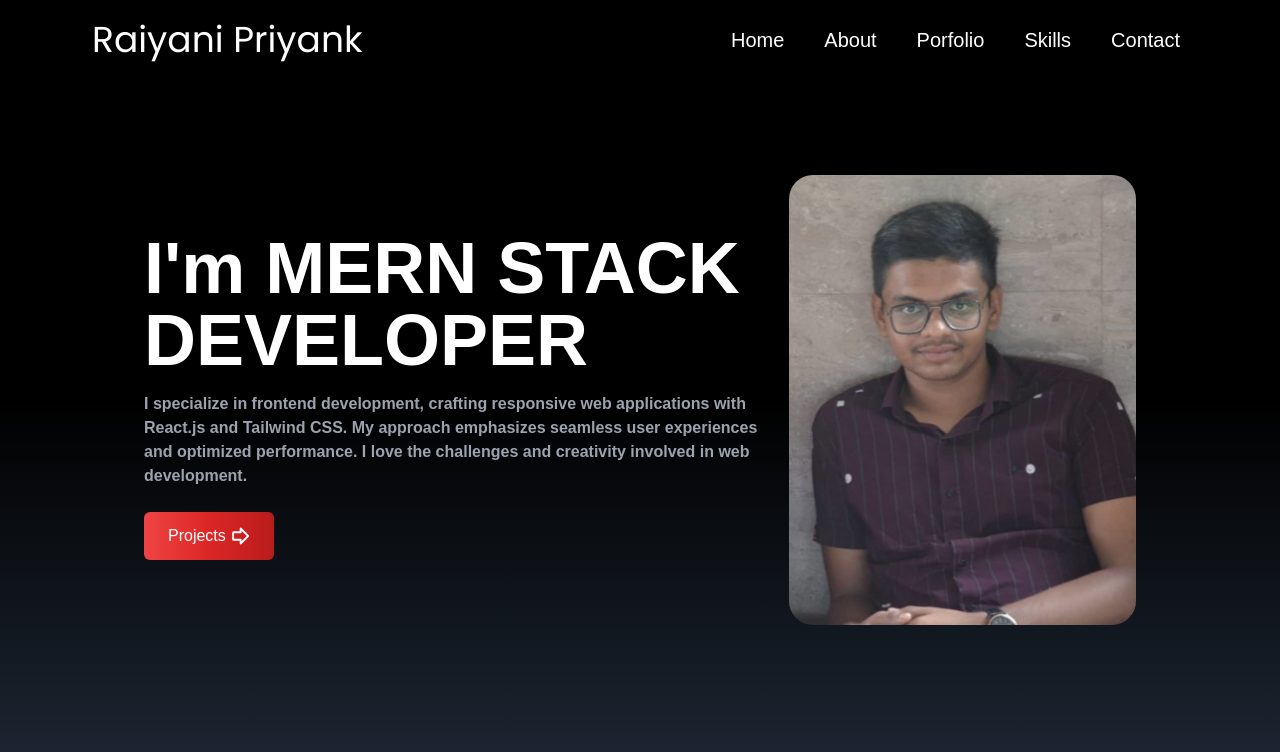
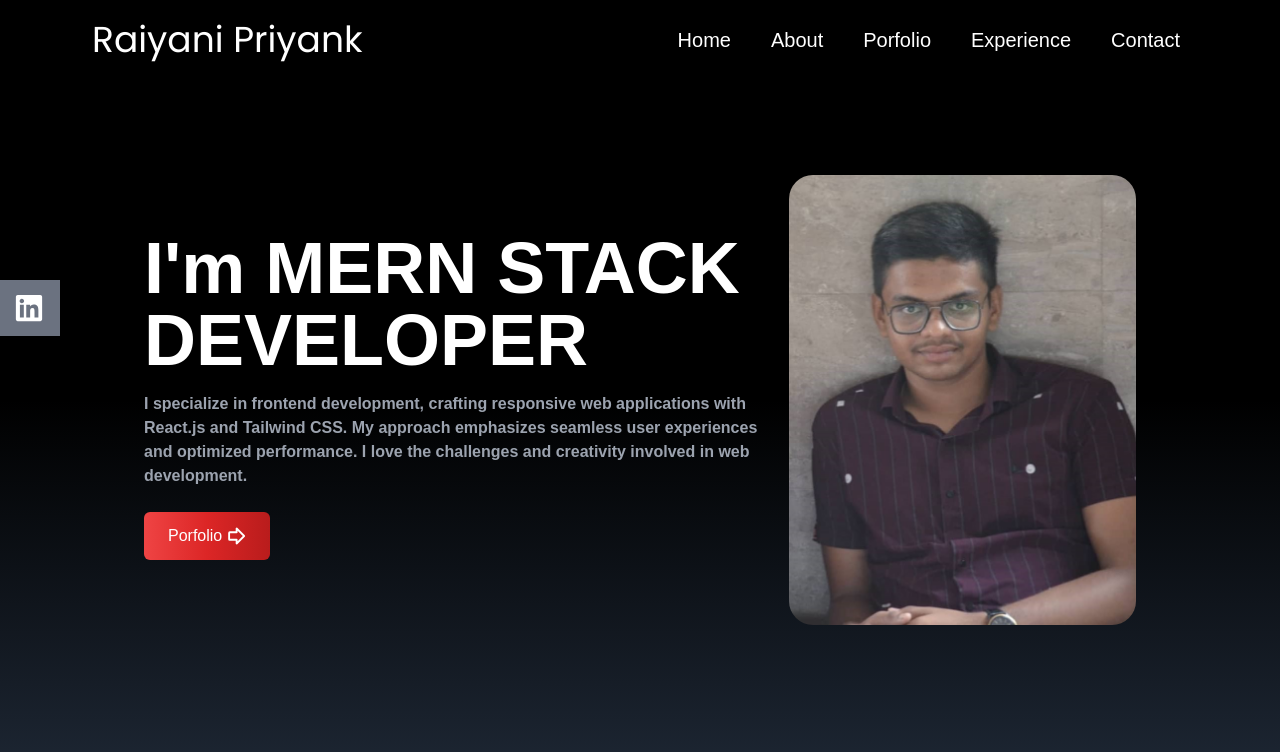
Before and after one commit to priyankRaiyani19/PersonalPortfolio, a React (Create React App) app: page / in a window 1280 px wide. Shown: the top 752 px of the page. Built offline with nearby package versions, Linux system fonts and the light colour scheme; a web font is replaced by a local one.

Commit message:
working on SocialLinks

```diff
--- a/src/App.js
+++ b/src/App.js
@@ -1,6 +1,7 @@
 import React from "react";
 import NavBar from "./components/NavBar";
 import Home from "./components/Home";
+import SocialLinks from "./components/SocialLinks";
 
 
 function App() {
@@ -8,6 +9,7 @@
         <div>
             <NavBar/>
             <Home/>
+            <SocialLinks/>
 
         </div>
     );
--- a/src/components/Home.js
+++ b/src/components/Home.js
@@ -1,6 +1,6 @@
 import React from 'react';
 import HeroImg from '../assets/Hero.jpg';
-import { PiArrowFatRightBold } from "react-icons/pi";
+import {PiArrowFatRightBold} from "react-icons/pi";
 
 const Home = () => {
     return (
@@ -10,17 +10,18 @@
              items-center justify-center h-full px-4 md:flex-row ">
                 <div className="text-white flex flex-col justify-center h-full">
                     <h2 className="text-4xl sm:text-7xl font-bold text-white">
-                            I'm MERN STACK DEVELOPER
+                        I'm MERN STACK DEVELOPER
                     </h2>
                     <p className=" text-gray-400 font-bold py-4 max-w-screen-2xl ">
-                        I specialize in frontend development, crafting responsive web applications with React.js and Tailwind CSS.
+                        I specialize in frontend development, crafting responsive web applications with React.js and
+                        Tailwind CSS.
                         My approach emphasizes seamless user experiences and optimized performance.
                         I love the challenges and creativity involved in web development.
                     </p>
-                    <div >
+                    <div>
                         <button className="group w-fit my-2 px-6 py-3 flex items-center rounded-md
                         bg-gradient-to-r from-red-500 via-red-600 to-red-700 cursor-pointer ">
-                            Projects
+                            Porfolio
                             <span className=" text-white group-hover:rotate-90 duration-500">
                                 <PiArrowFatRightBold size={20} className=" ml-1"/>
                             </span>
@@ -29,7 +30,8 @@
                     </div>
                 </div>
                 <div>
-                    <img src={HeroImg} alt="My photo" className="rounded-3xl mx-auto  h-[450px] w-[350px]  md:w-[825px]"/>
+                    <img src={HeroImg} alt="My photo"
+                         className="rounded-3xl mx-auto  h-[450px] w-[350px]  md:w-[825px]"/>
                 </div>
             </div>
 
--- a/src/components/NavBar.js
+++ b/src/components/NavBar.js
@@ -22,7 +22,7 @@
         },
         {
             id: 4,
-            link: 'Skills'
+            link: 'Experience'
         },
         {
             id: 5,
--- /dev/null
+++ b/src/components/SocialLinks.js
@@ -0,0 +1,72 @@
+import React from 'react';
+import {FaGithub, FaLinkedin} from 'react-icons/fa';
+import {HiOutlineMail} from "react-icons/hi";
+import {BsFillPersonLinesFill} from "react-icons/bs";
+// https://github.com/priyankRaiyani19
+
+const SocialLinks = () => {
+
+    const Slinks = [
+
+        {
+            id: 1,
+            child: (
+                <>
+                    LinkedIn <FaLinkedin size={30}/>
+                </>
+            ),
+            href: 'https://www.linkedin.com/in/priyank-raiyani-702b61223',
+            style:'rounded-tr-md'
+        },
+        {
+            id: 2,
+            child: (
+                <>
+                    GitHub <FaGithub size={30}/>
+                </>
+            ),
+            href: 'https://github.com/priyankRaiyani19',
+
+        },
+        {
+            id: 3,
+            child: (
+                <>
+                    Mail <HiOutlineMail size={30}/>
+                </>
+            ),
+            href: 'https://www.linkedin.com/in/priyank-raiyani-702b61223',
+
+        },
+        {
+            id: 1,
+            child: (
+                <>
+                 Resume <BsFillPersonLinesFill size={30}/>
+                </>
+            ),
+            href: "../Resume_PR.pdf",
+            style:'rounded-br-md',
+            download:true,
+        }
+    ]
+
+
+    return (
+        <div className="flex flex-col top-[35%] left-0 fixed">
+            <ul>
+                <li className="flex justify-between items-center w-40
+                h-14 px-4 bg-gray-500  text-white
+                ml-[-100px]  hover:ml-[-5px] hover:rounded-md  duration-500
+                 ">
+                    <a href="https://www.linkedin.com/in/priyank-raiyani-702b61223"
+                       className="flex justify-between items-center w-full  text-xl">
+                        LinkedIn<FaLinkedin size={30}/>
+                    </a>
+                </li>
+            </ul>
+        </div>
+    );
+};
+
+export default SocialLinks;
--- a/src/index.css
+++ b/src/index.css
@@ -12,7 +12,7 @@
         /*font-family: 'DM+Mono', sans-serif;*/
         /*font-family: "Playfair Display", serif;*/
         /*font-family: Raleway, sans-serif;*/
-    font-family: Century Gothic ,sans-serif;
+        font-family: Century Gothic, sans-serif;
         /*font-family: monospace;*/
     }
 }
--- a/src/index.js
+++ b/src/index.js
@@ -5,6 +5,6 @@
 import reportWebVitals from './reportWebVitals';
 
 const root = ReactDOM.createRoot(document.getElementById('root'));
-root.render(<App />);
+root.render(<App/>);
 
 reportWebVitals();
--- a/tailwind.config.js
+++ b/tailwind.config.js
@@ -3,7 +3,7 @@
     content: ["./src/**/*.{js,jsx,ts,tsx}"],
     theme: {
         extend: {},
-    fontFamily:{
+        fontFamily: {
             signature: ["Poppins"],
         },
     },
```
Lines whose indentation alone changed are shown as unchanged.
